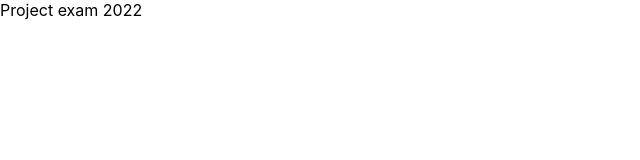
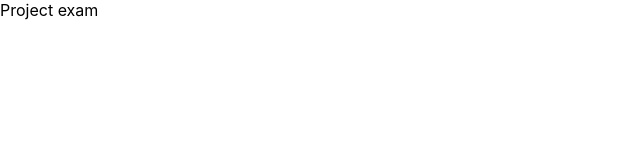
Before and after one commit to Noroff-FEU-Assignments/project-exam-2-KeyG94, a Next.js app in the folder holidaze/: page / in a window 1280 px wide. Shown: the top 160 px of the page, without its empty margins (0-640 px from the left). Built offline with nearby package versions, Linux system fonts and the light colour scheme.

Commit message:
modification to the indexjs

```diff
--- a/holidaze/pages/index.js
+++ b/holidaze/pages/index.js
@@ -1,5 +1,5 @@
 import React from "react";
 
 export default function Home() {
-  return <div>Project exam 2022</div>;
+  return <div>Project exam</div>;
 }
```
